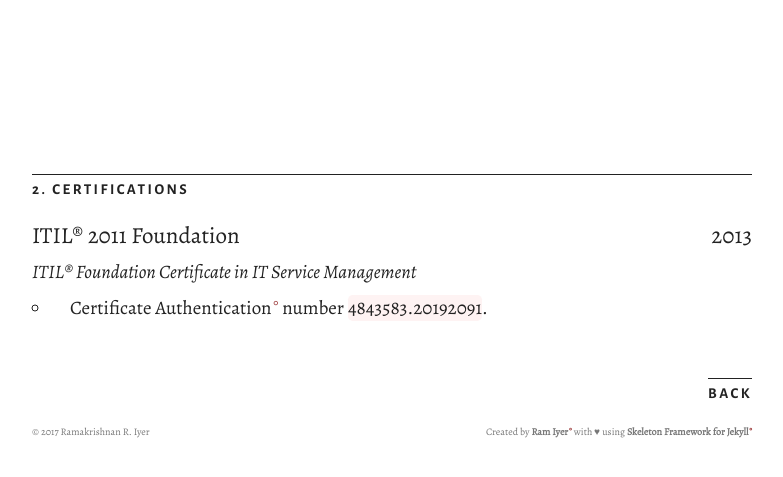
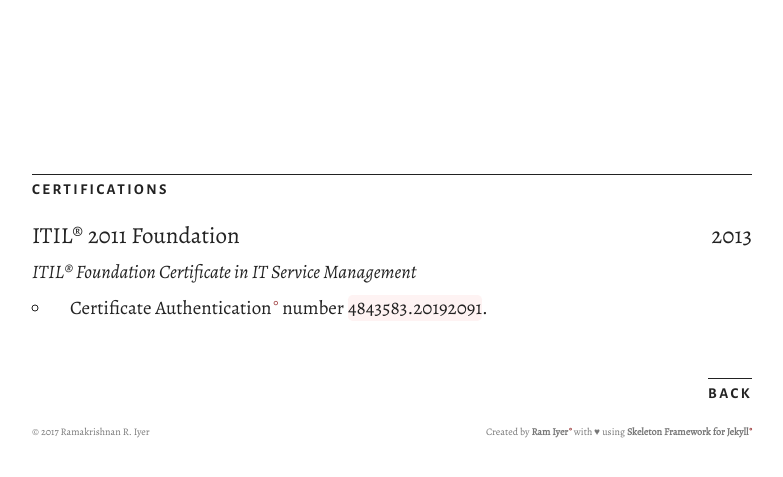
Before and after one commit to theramiyer/resume, a Jekyll site: the page built from _posts/2015-07-23-it-infrastructure-library-v3-2011.md, in a window 1280 px wide. Shown: the top 477 px of the page, without its empty margins (248-1031 px from the left). Built offline with Jekyll 4.4.1, drawn with Linux system fonts in a browser that asks for light colours; nearby versions of some CDN libraries.

Commit message:
Remove category number in post layout

```diff
--- a/_layouts/post.html
+++ b/_layouts/post.html
@@ -12,7 +12,7 @@ class: 'post-template'
 <!-- #post -->
 <header>
   <div class="twelve columns" style="margin-top: 20%;">
-    <div class="section">{{ page.category | capitalize }}</div>
+    <div class="section">{{ page.category | split:". " | last | capitalize }}</div>
   </div>
   <div class="twelve columns">
     <div class="nine columns">
```
